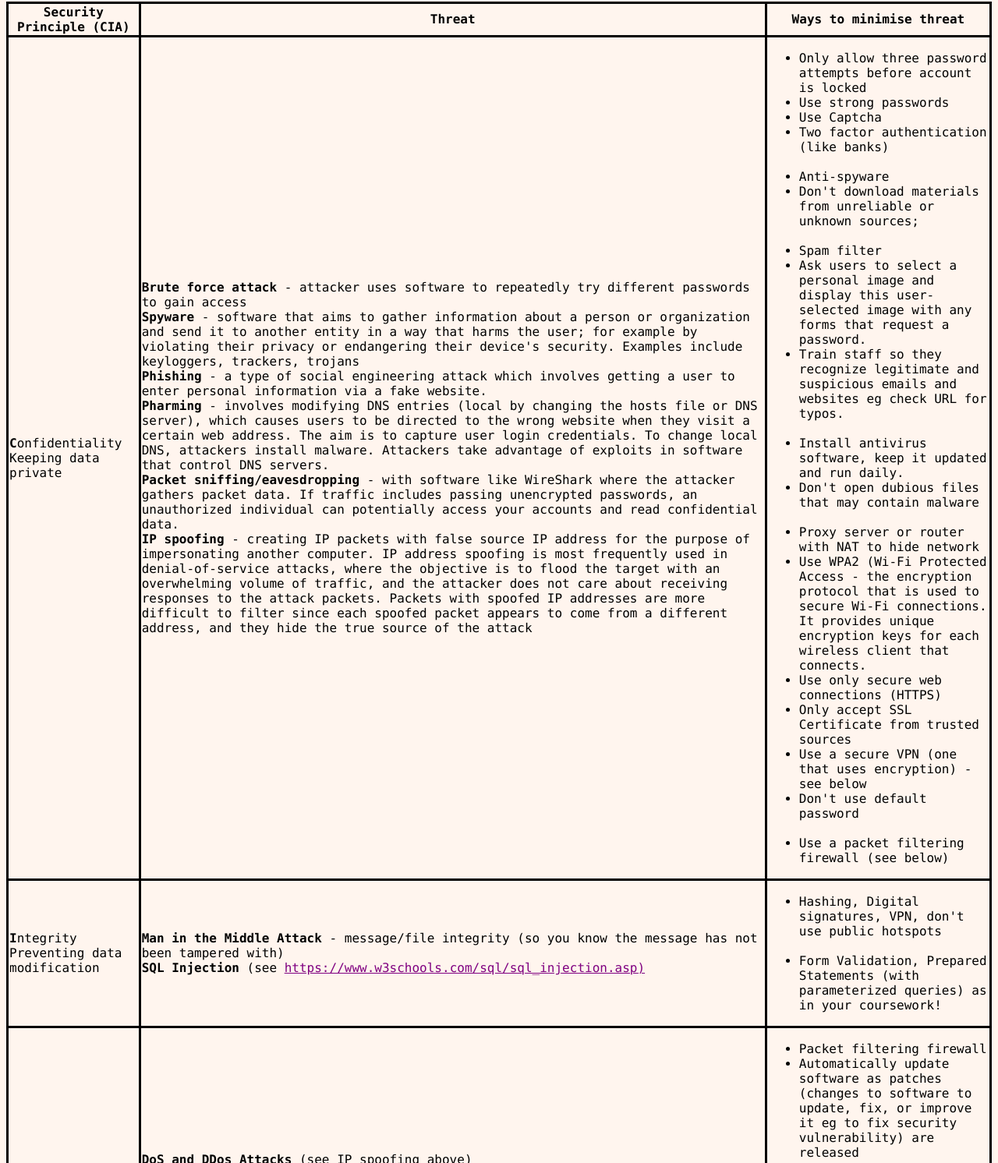
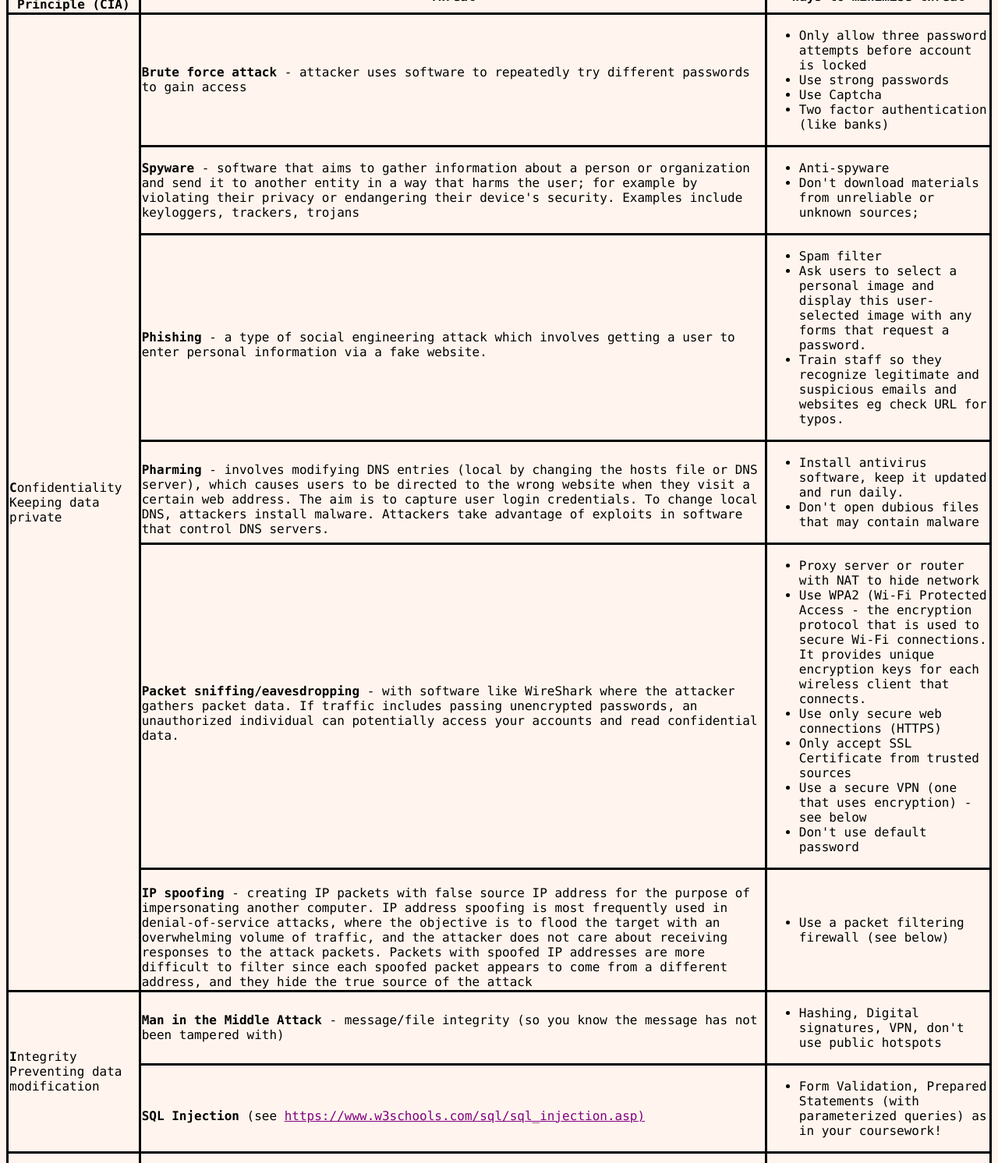
Before and after one commit to JudeBrooker/NetworkThreats, a plain HTML site: page index.html in a window 1280 px wide. Shown: the part 108-1600 px from the top of the page at 78% size. Drawn offline with Linux system fonts and the light colour scheme.

Commit message:
Updated table

```diff
--- a/index.html
+++ b/index.html
@@ -7,8 +7,6 @@
     <link href="style.css" rel="stylesheet" type="text/css" />
 </head>
 <body>
-<script src="script.js"></script>
-<button onclick="clickme">st</button>
 <h1>Network Security</h1>
 <table>
     <tr>
@@ -17,53 +15,83 @@
         <th>Ways to minimise threat</th>
     </tr>
     <tr>
-        <td><b>C</b>onfidentiality<br>Keeping data private</td>
-        <td><b>Brute force attack</b> - attacker uses software to repeatedly try different passwords to gain access
-            <br><b>Spyware</b> -  software that aims to gather information about a person or organization and send it to another entity in a way that harms the user; for example by violating their privacy or endangering their device's security.  Examples include keyloggers, trackers, trojans
-
-            <br><b>Phishing</b> - a type of social engineering attack which involves getting a user to enter personal information via a fake website.
-
-            <br><b>Pharming</b> - involves modifying DNS entries (local by changing the hosts file or DNS server), which causes users to be directed to the wrong website when they visit a certain web address.  The aim is to capture user login credentials. To change local DNS, attackers  install malware.  Attackers take advantage of exploits in software that control DNS servers.
-
-            <br><b>Packet sniffing/eavesdropping</b> - with software like WireShark where the attacker gathers packet data.  If traffic includes passing unencrypted passwords, an unauthorized individual can potentially access your accounts and read confidential data.
-
-            <br><b>IP spoofing</b> - creating IP packets with false source IP address for the purpose of impersonating another computer.  IP address spoofing is most frequently used in denial-of-service attacks, where the objective is to flood the target with an overwhelming volume of traffic, and the attacker does not care about receiving responses to the attack packets. Packets with spoofed IP addresses are more difficult to filter since each spoofed packet appears to come from a different address, and they hide the true source of the attack</td>
+        <td rowspan="6"><b>C</b>onfidentiality<br>Keeping data private</td>
+        <td><b>Brute force attack</b> - attacker uses software to repeatedly try different passwords to gain access</td>
         <td>
             <ul>
                 <li>Only allow three password attempts before account is locked</li>
                 <li>Use strong passwords</li>
                 <li>Use Captcha</li>
                 <li>Two factor authentication (like banks)</li>
-                <br>
+            </ul>
+        </td>
+    </tr>
+    <tr>
+        <td><b>Spyware</b> -  software that aims to gather information about a person or organization and send it to another entity in a way that harms the user; for example by violating their privacy or endangering their device's security.  Examples include keyloggers, trackers, trojans
+        </td>
+        <td>
+            <ul>
                 <li>Anti-spyware</li>
                 <li>Don't download materials from unreliable or unknown sources;</li>
-                <br>
+            </ul>
+        </td>
+    </tr>
+    <tr>
+        <td><br><b>Phishing</b> - a type of social engineering attack which involves getting a user to enter personal information via a fake website.</td>
+        <td>
+            <ul>
                 <li>Spam filter</li>
                 <li>Ask users to select a personal image and display this user-selected image with any forms that request a password. </li>
                 <li>Train staff so they recognize legitimate and suspicious emails and websites eg check URL for typos.</li>
-                <br>
+            </ul>
+        </td>
+    </tr>
+    <tr>
+        <td><br><b>Pharming</b> - involves modifying DNS entries (local by changing the hosts file or DNS server), which causes users to be directed to the wrong website when they visit a certain web address.  The aim is to capture user login credentials. To change local DNS, attackers  install malware.  Attackers take advantage of exploits in software that control DNS servers.
+        </td>
+        <td>
+            <ul>
                 <li>Install antivirus software, keep it updated and run daily.</li>
                 <li>Don't open dubious files that may contain malware</li>
-                <br>
+            </ul>
+        </td>
+    </tr>
+    <tr>
+        <td><br><b>Packet sniffing/eavesdropping</b> - with software like WireShark where the attacker gathers packet data.  If traffic includes passing unencrypted passwords, an unauthorized individual can potentially access your accounts and read confidential data.
+        </td>
+        <td>
+            <ul>
                 <li>Proxy server or router with NAT to hide network</li>
                 <li>Use WPA2 (Wi-Fi Protected Access - the encryption protocol that is used to secure Wi-Fi connections. It provides unique encryption keys for each wireless client that connects. </li>
                 <li>Use only secure web connections (HTTPS)</li>
                 <li>Only accept SSL Certificate from trusted sources</li>
                 <li>Use a secure VPN (one that uses encryption) - see below</li>
                 <li>Don't use default password</li>
-                <br>
+            </ul>
+        </td>
+    </tr>
+    <tr>
+        <td><br><b>IP spoofing</b> - creating IP packets with false source IP address for the purpose of impersonating another computer.  IP address spoofing is most frequently used in denial-of-service attacks, where the objective is to flood the target with an overwhelming volume of traffic, and the attacker does not care about receiving responses to the attack packets. Packets with spoofed IP addresses are more difficult to filter since each spoofed packet appears to come from a different address, and they hide the true source of the attack</td>
+        <td>
+            <ul>
                 <li>Use a packet filtering firewall (see below)</li>
             </ul>
         </td>
     </tr>
     <tr>
-        <td><b>I</b>ntegrity<br>Preventing data modification</td>
-        <td><b>Man in the Middle Attack</b> -  message/file  integrity (so you know the message has not been tampered with)
+        <td rowspan="2"><b>I</b>ntegrity<br>Preventing data modification</td>
+        <td><b>Man in the Middle Attack</b> -  message/file  integrity (so you know the message has not been tampered with)</td>
+        <td>
+            <ul>
+                <li>Hashing, Digital signatures, VPN, don't use public hotspots</li>
+            </ul>
+        </td>
+    </tr>
+    <tr>
+        <td>
             <br><b>SQL Injection</b> (see <a href="https://www.w3schools.com/sql/sql_injection.asp">https://www.w3schools.com/sql/sql_injection.asp)</a> </td>
         <td>
             <ul>
-                <li>Hashing, Digital signatures, VPN, don't use public hotspots</li>
-                <br>
                 <li>Form Validation, Prepared Statements (with parameterized queries) as in your coursework!</li>
             </ul>
         </td>
--- a/style.css
+++ b/style.css
@@ -1,5 +1,5 @@
 body {
-    font-family: Monaco;
+    font-family: Monaco, serif;
     background-color: seashell;
 }
 
```
